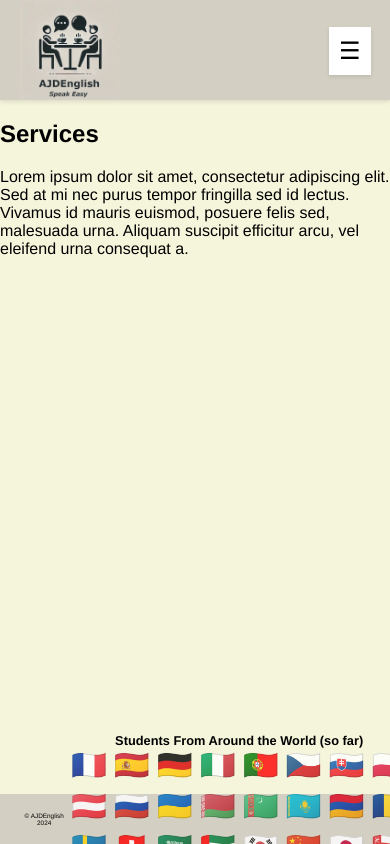
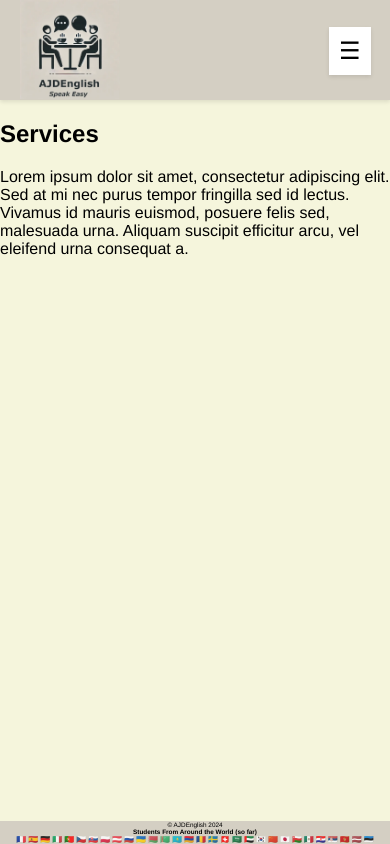
Before and after one commit to AJDStudios/AJDEnglish.com, a React (Create React App) app: page /Services in a window 390 px wide. Built offline with nearby package versions, Linux system fonts and the light colour scheme.

Commit message:
updated footer responsiveness and readme

```diff
--- a/src/styles/Footer.css
+++ b/src/styles/Footer.css
@@ -39,3 +39,45 @@
   .flag:hover {
     opacity: 1;
   }
+
+@media (max-width: 767px) {
+  .footer {
+      flex-direction: column;
+      height: auto;
+      padding: 0px;
+      font-size: 0.4rem;
+  }
+
+  .flag-container {
+      gap: 2px;
+  }
+
+  .flag {
+      font-size: 0.5rem;
+  }
+
+  .flag-section h3 {
+      font-size: 0.4rem;
+  }
+}
+
+/* Tablet View */
+@media (min-width: 768px) and (max-width: 1080px) {
+  .footer {
+      padding: 0 10px;
+      height: auto;
+      font-size: 0.5rem;
+  }
+
+  .flag {
+      font-size: 1rem;
+  }
+
+  .flag-section h3 {
+      font-size: 0.5rem;
+  }
+
+  .flag-container {
+      gap: 4px;
+  }
+}
```
